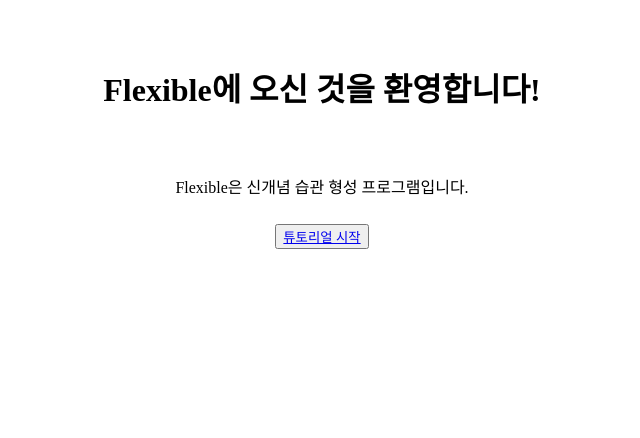
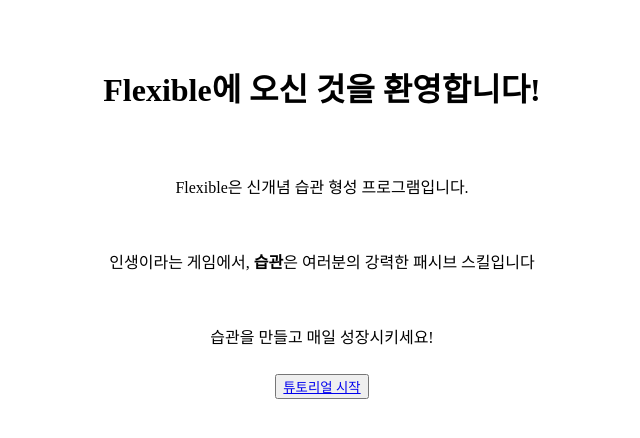
Before and after one commit to CodeSoom/project-react-2-onys-programmer, a React app: page /greet in a window 1280 px wide. Shown: the top 438 px of the page, without its empty margins (318-958 px from the left). Built offline with nearby package versions, Linux system fonts and the light colour scheme.

Commit message:
Update GreetPage It makes users be immersed in this project better

```diff
--- a/src/GreetPage.jsx
+++ b/src/GreetPage.jsx
@@ -8,20 +8,27 @@ const Container = styled.div({
   margin: '5% auto',
   width: '60%',
   textAlign: 'center',
-})
+});
 
 const Intro = styled.div({
   margin: '4% 0 auto',
   height: '500',
   width: '300',
   textAlign: 'center',
-})
+});
+
+const Instruction = styled.div({
+  margin: '4% 0 auto',
+  height: '500',
+  width: '300',
+  textAlign: 'center',
+});
 
 const Button = styled.div({
   margin: '2% auto',
   Width: '15%',
   textAlign: 'center',
-})
+});
 
 export default function GreetPage() {
   return (
@@ -32,6 +39,12 @@ export default function GreetPage() {
     <Intro>
       <p>Flexible은 신개념 습관 형성 프로그램입니다.</p>
     </Intro>
+    <Instruction>
+      <p>인생이라는 게임에서, <b>습관</b>은 여러분의 강력한 패시브 스킬입니다</p>
+    </Instruction>
+    <Instruction>
+      <p>습관을 만들고 매일 성장시키세요!</p>
+    </Instruction>
     <Button>
       <button><Link to="/habit-create">튜토리얼 시작</Link></button>
     </Button>
```
Also changed, not shown: 1 other file (tests, documents, lock files or other folders).
